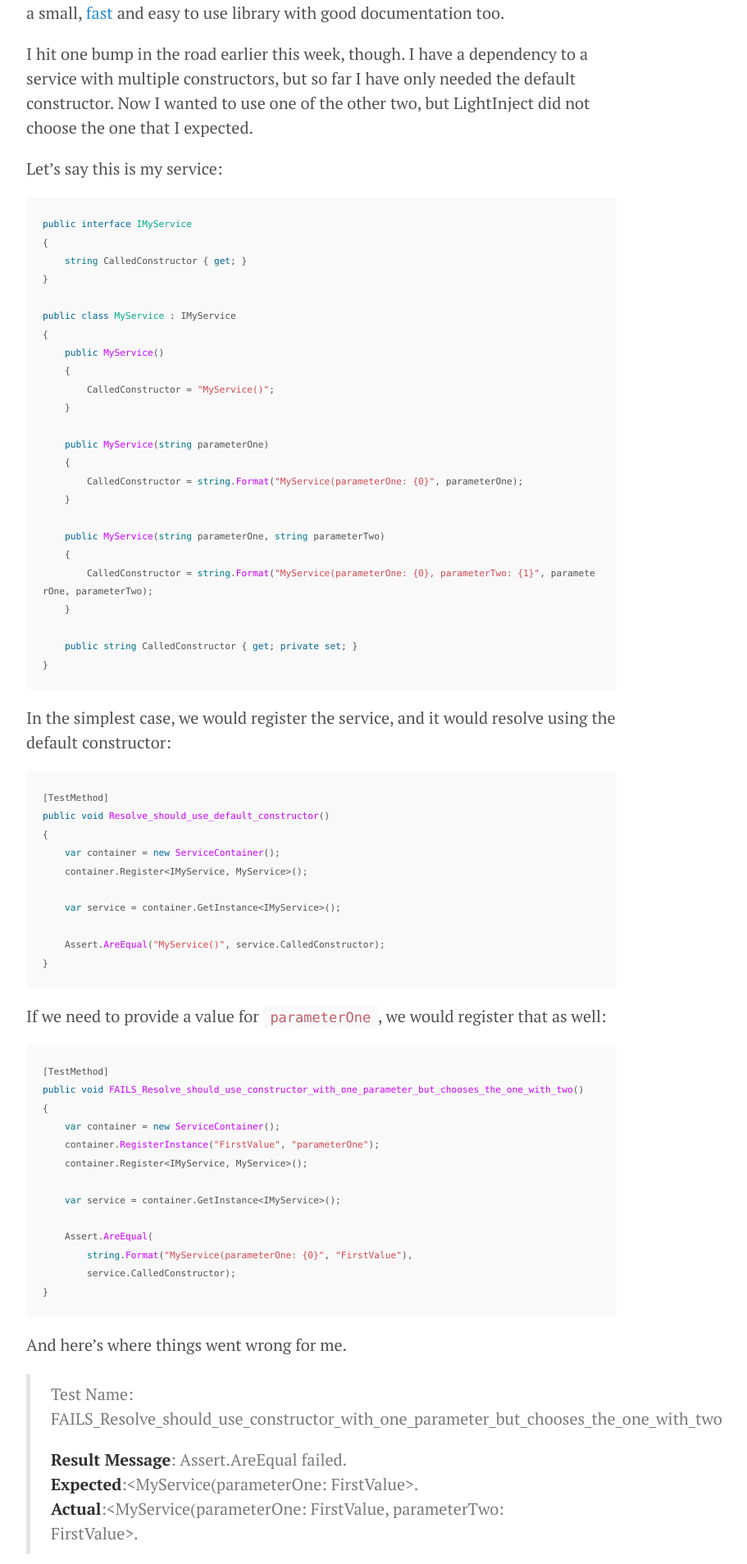
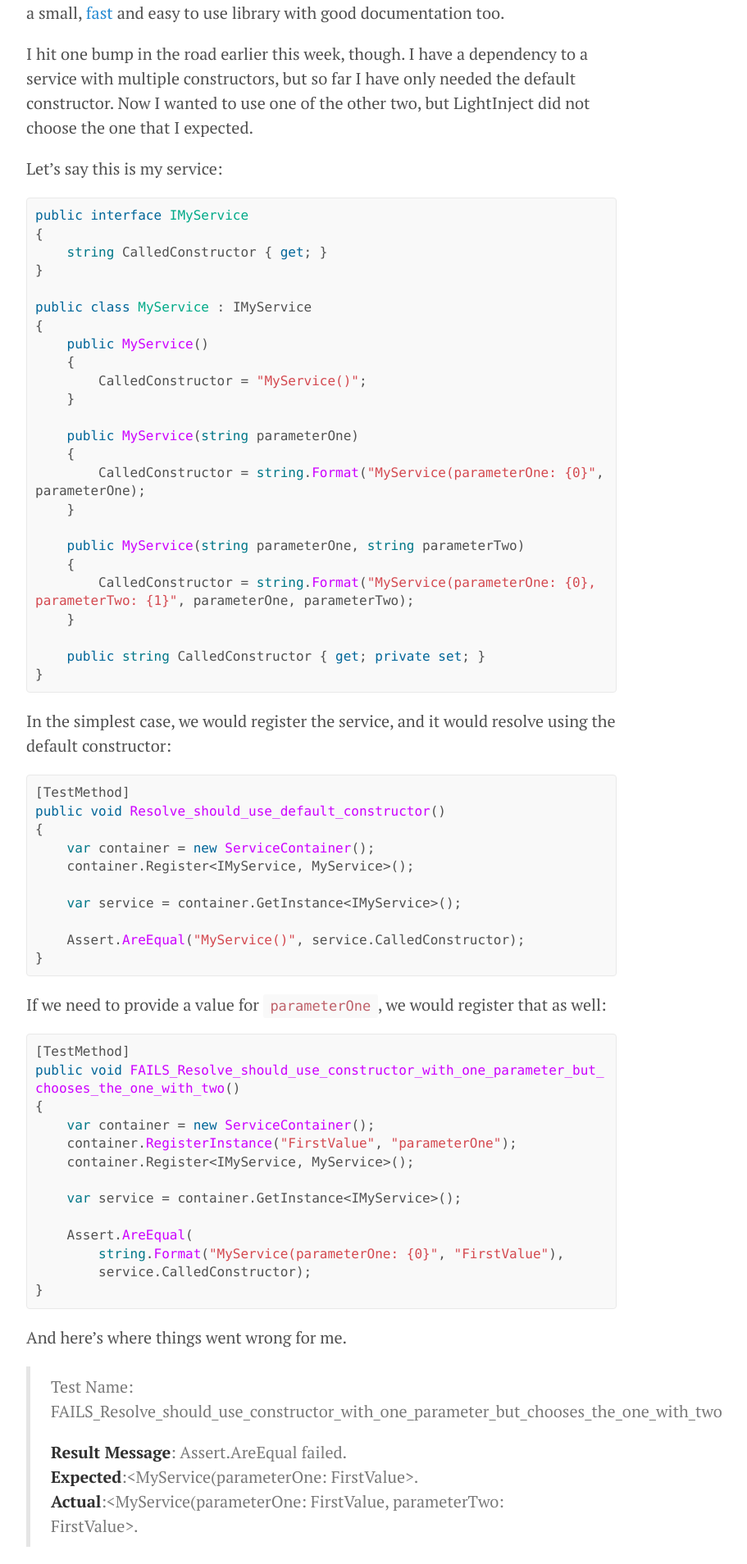
Before and after one commit to vegar/vegar.github.io, a Jekyll site: the page built from index.html, in a window 1280 px wide. Shown: the part 437-2345 px from the top of the page at 82% size, without its empty margins (248-1159 px from the left). Built offline with Jekyll 4.4.1, drawn with Linux system fonts in a browser that asks for light colours; nearby versions of some CDN libraries; Markdown is read by kramdown in place of the engine named in the settings; the list of posts is cut into pages by our own code; comment, search, counter and statistics services are not loaded.

Commit message:
adjusted fontsize and spacing for code blocks

```diff
--- a/public/css/site.css
+++ b/public/css/site.css
@@ -14,6 +14,11 @@
     vertical-align: middle;
 }
 
+pre {
+    border: 1px solid #E9E9E9;
+    padding: .5rem !important;
+}
+
 pre code {
-  font-size: 0.7em; !important;
+  line-height: 1 !important;
 }
```
